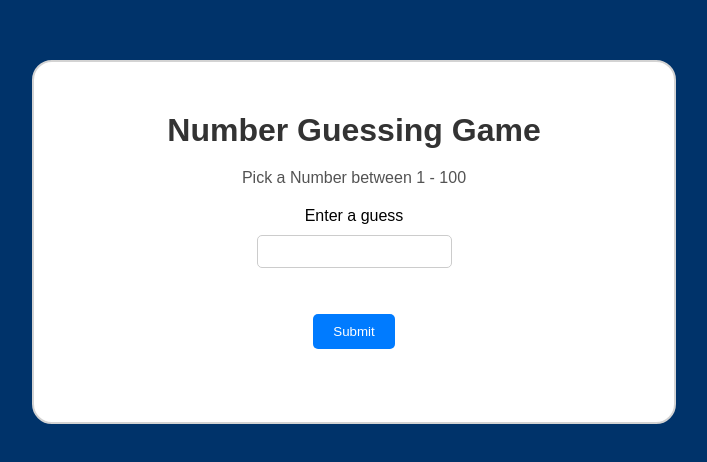
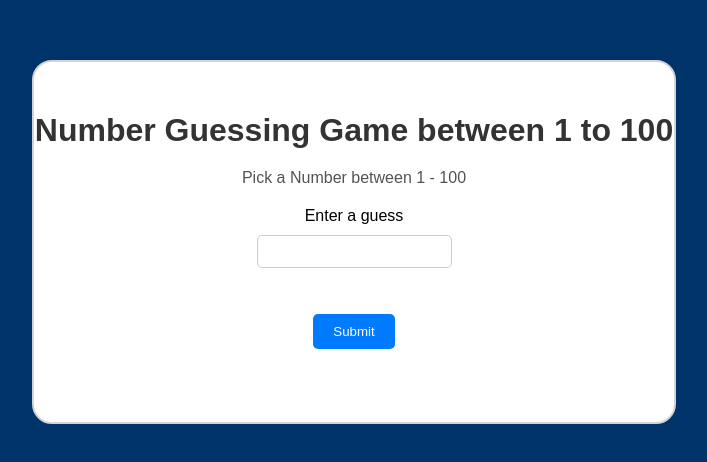
Before and after one commit to HG3182/Number_Guessing_Game, a plain HTML site: page index.html in a window 1280 px wide. Shown: the part 158-620 px from the top of the page, without its empty margins (286-993 px from the left). Drawn offline with Linux system fonts and the light colour scheme.

Commit message:
Update index.html
changed the title

```diff
--- a/index.html
+++ b/index.html
@@ -8,7 +8,7 @@
 </head>
 <body>
     <div class="container">
-        <h1>Number Guessing Game</h1>
+        <h1>Number Guessing Game between 1 to 100</h1>
         <p>Pick a Number between 1 - 100</p>
         <label for="guessfield">Enter a guess</label>
         <input type="text" id="guessfield"><br>
```
